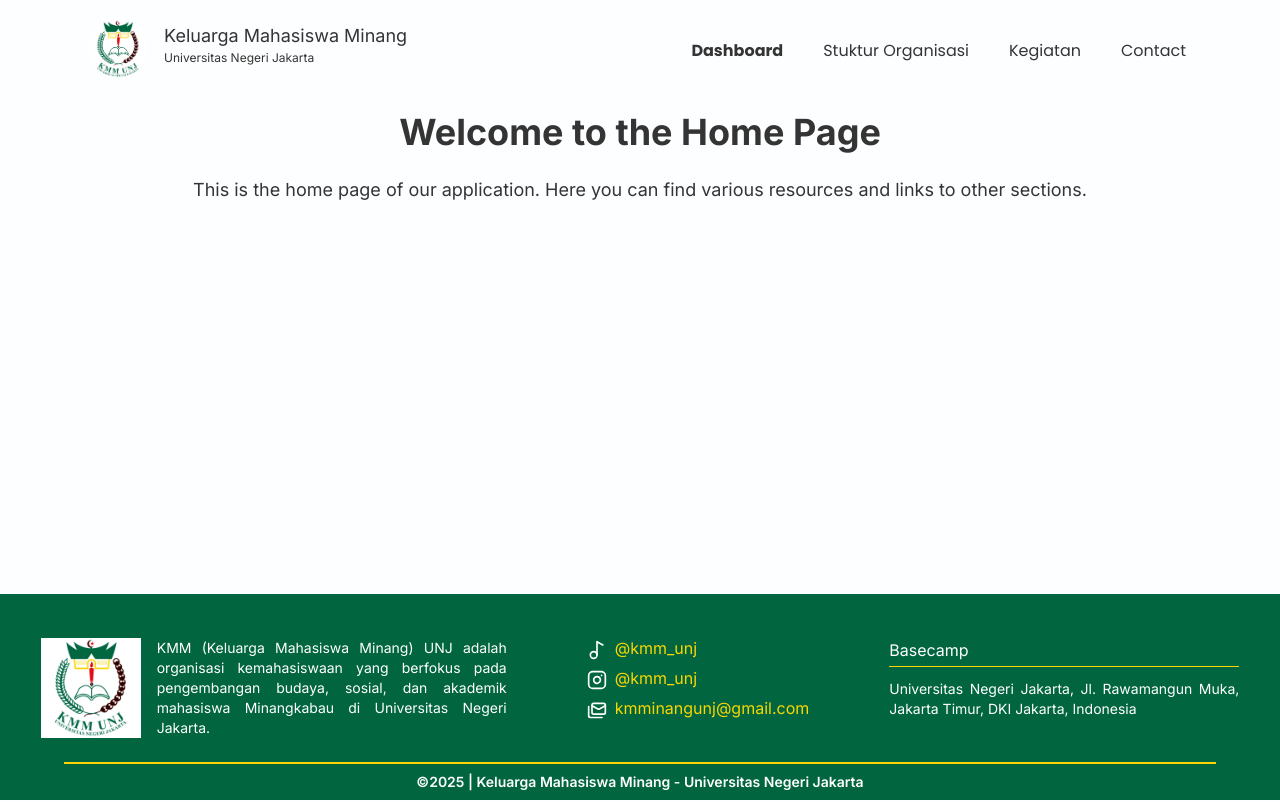
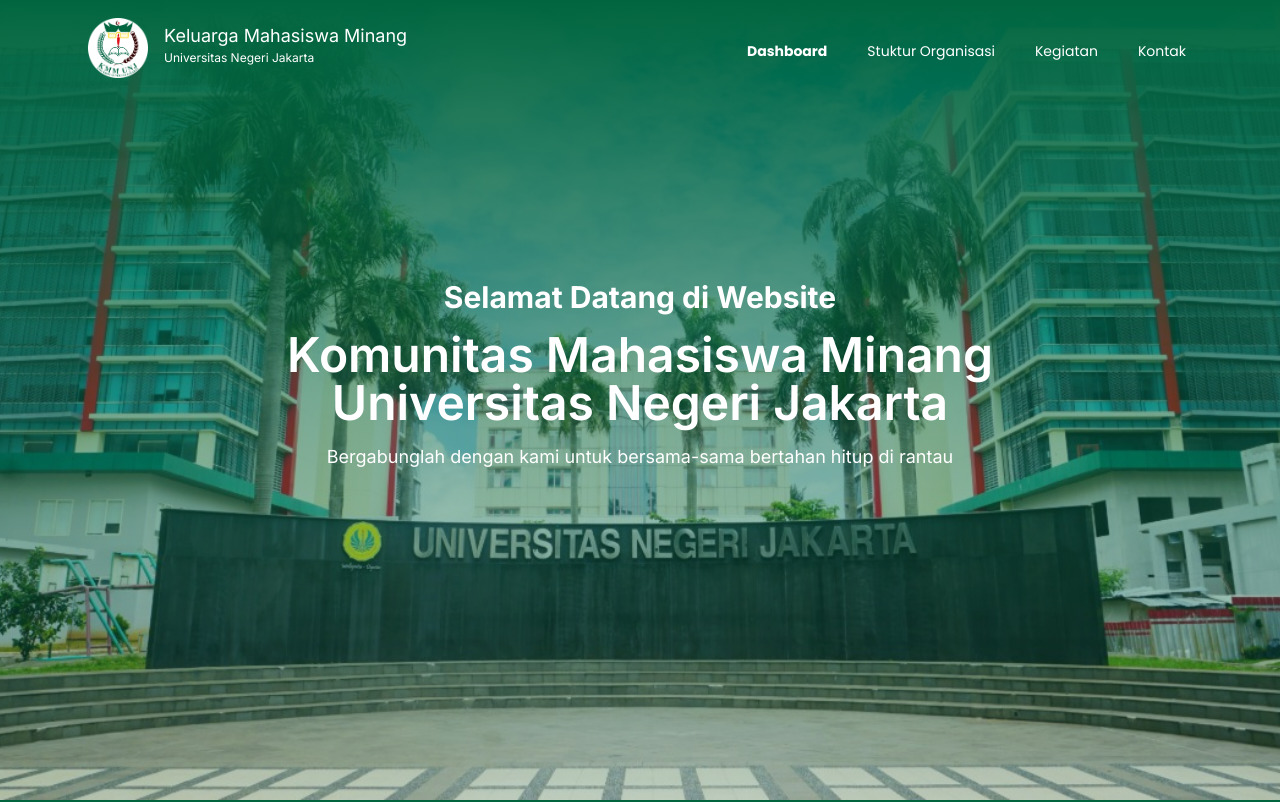
Before and after one commit to allfitra/KMM-UNJ_org-Profile, a React (Vite) app: page / in a window 1280 px wide. Shown: the top 802 px of the page. Built offline with nearby package versions, Linux system fonts and the light colour scheme.

Commit message:
Update homepage

```diff
--- a/src/assets/images/ImagesHome/index.js
+++ b/src/assets/images/ImagesHome/index.js
@@ -0,0 +1,3 @@
+import PlazaUNJ from './plaza-unj.jpg';
+
+export { PlazaUNJ };
--- a/src/components/Footer.jsx
+++ b/src/components/Footer.jsx
@@ -5,7 +5,7 @@
 
 export const Footer = () => {
   return (
-    <footer className="fixed bottom-0 left-0 z-10 w-full bg-[#01663f] text-white">
+    <footer className="bottom-0 left-0 z-10 w-full bg-[#01663f] text-white">
       <div className="flex flex-col items-center justify-center gap-5 py-6 md:flex-row md:gap-20">
         <div className="mt-5 flex flex-col items-center justify-center gap-4 text-justify md:flex-row">
           <div>
--- a/src/components/Layouts/MainLayout.jsx
+++ b/src/components/Layouts/MainLayout.jsx
@@ -3,17 +3,24 @@
 import { Footer } from '../Footer';
 import { themes } from '@/utils/theme';
 import { useTheme } from '@/utils/themeContext';
+import { useLocation } from 'react-router-dom';
 
 export const MainLayout = ({ title, children }) => {
+  const location = useLocation();
   const { theme } = useTheme();
+  const isHomePage = location.pathname === '/';
+
   return (
     <>
       <Head title={title} />
 
-      <div className="pt-10 md:pt-28" style={theme === 'dark' ? themes.dark : themes.light}>
+      <div
+        style={theme === 'dark' ? themes.dark : themes.light}
+        className={`${isHomePage ? '' : 'pb-10 pt-10 md:pb-0 md:pt-36'} `}
+      >
         <Navbar />
-        <div className="mx-auto flex min-h-[90vh] max-w-7xl flex-col overflow-hidden xl:overflow-visible">
-          <div className=" px-5 lg:px-8">{children}</div>
+        <div className="mx-auto flex min-h-[90vh] flex-col overflow-hidden xl:overflow-visible">
+          <div>{children}</div>
         </div>
         <Footer />
       </div>
--- a/src/components/Navbar.jsx
+++ b/src/components/Navbar.jsx
@@ -2,20 +2,23 @@
 import { Link, useLocation } from 'react-router-dom';
 import { themes } from '@/utils/theme';
 import { useTheme } from '@/utils/themeContext';
-import { LogoKMM, LogoKMMcircle, LogoKMMnbg } from '@/assets/Content';
+import { LogoKMMcircle } from '@/assets/Content';
 
 function classNames(...classes) {
   return classes.filter(Boolean).join(' ');
 }
 
 export const Navbar = () => {
+  const location = useLocation();
+  const isHomePage = location.pathname === '/';
+
   const { theme, changeTheme } = useTheme();
-  const location = useLocation();
+
   const [navigation, setNavigation] = useState([
     { name: 'Dashboard', href: '/' },
     { name: 'Stuktur Organisasi', href: '/organisasi' },
     { name: 'Kegiatan', href: '/kegiatan' },
-    { name: 'Contact', href: '/kontak' },
+    { name: 'Kontak', href: '/kontak' },
   ]);
 
   useEffect(() => {
@@ -53,8 +56,12 @@
   return (
     <nav
       className={classNames(
-        'container fixed top-0 z-20 hidden h-[95px] w-full max-w-none px-6 pb-6 transition duration-200 lg:block',
-        scrolled ? 'bg-[#01663f] text-white shadow-md' : 'bg-transparent'
+        'container fixed top-0 z-20 hidden h-[95px] w-full max-w-none px-6 pb-6 text-white transition duration-200 lg:block',
+        scrolled && location.pathname === '/'
+          ? 'bg-[#01663f] shadow-md'
+          : location.pathname !== '/'
+          ? 'bg-[#01663f] shadow-md'
+          : 'bg-transparent'
       )}
     >
       <div className="flex justify-center">
@@ -81,7 +88,7 @@
                     to={item.href}
                     className={classNames(
                       item.current && 'font-bold',
-                      'rounded-md px-2 py-2 font-heading text-base'
+                      'rounded-md px-2 py-2 font-heading text-sm'
                     )}
                     aria-current={item.current ? 'page' : undefined}
                   >
@@ -93,9 +100,13 @@
           </div>
         </div>
       </div>
-
-      <div className={classNames('flex justify-center', scrolled ? '' : 'hidden')}>
-        <hr className="mt-[13px] w-[90%] border-t-2 border-black" />
+      <div
+        className={classNames(
+          'flex justify-center',
+          scrolled && location.pathname === '/' ? '' : location.pathname !== '/' ? '' : 'hidden'
+        )}
+      >
+        <hr className="mt-[13px] w-[90%] border-t-2 border-[#fbd600]" />
       </div>
     </nav>
   );
--- a/src/pages/activity/index.jsx
+++ b/src/pages/activity/index.jsx
@@ -6,10 +6,10 @@
   return (
     <MainLayout title="Minang di Rantau">
       <div className="container mx-auto px-2">
-        <h1 className="mb-6 text-center text-4xl font-bold">Welcome to the Activity Page</h1>
+        <h1 className="mb-6 text-center text-4xl font-bold">Activity Page</h1>
+        <h1 className="mb-6 text-center text-4xl font-bold">Masih dalam Pembangunan</h1>
         <p className="text-center text-lg">
-          This is the activity page of our application. Here you can find various activities and
-          events related to the Minang community.
+          silahkan kembali lagi nanti untuk melihat perkembangan terbaru dari halaman ini.
         </p>
       </div>
     </MainLayout>
--- a/src/pages/contact/index.jsx
+++ b/src/pages/contact/index.jsx
@@ -7,8 +7,9 @@
     <MainLayout title="Minang di Rantau">
       <div className="container mx-auto px-2">
         <h1 className="mb-6 text-center text-4xl font-bold">Contact Us</h1>
+        <h1 className="mb-6 text-center text-4xl font-bold">Masih dalam Pembangunan</h1>
         <p className="text-center text-lg">
-          If you have any questions or need more information, feel free to reach out to us.
+          Silahkan kembali lagi nanti untuk melihat perkembangan terbaru dari halaman ini.
         </p>
       </div>
     </MainLayout>
--- a/src/pages/home/index.jsx
+++ b/src/pages/home/index.jsx
@@ -1,17 +1,37 @@
 import React from 'react';
-
 import { MainLayout } from '@/components/Layouts';
+import { PlazaUNJ } from '@/assets/images/ImagesHome'; // pastikan ini adalah URL atau `require`/`import`
 
 export const HomePage = () => {
   return (
     <MainLayout title="Minang di Rantau">
-      <div className="container mx-auto px-2">
-        <h1 className="mb-6 text-center text-4xl font-bold">Welcome to the Home Page</h1>
-        <p className="text-center text-lg">
-          This is the home page of our application. Here you can find various resources and links to
-          other sections.
-        </p>
+      <div
+        className="h-screen bg-cover bg-center"
+        style={{
+          backgroundImage: `linear-gradient(to bottom, #01663f, rgba(1,102,63,0.5), rgba(1,102,63,0.2)), url(${PlazaUNJ})`,
+        }}
+      >
+        <div className="flex min-h-screen flex-col items-center justify-center bg-opacity-60 p-10 text-center text-white ">
+          <div className="-mt-[80px] flex flex-col items-center justify-center md:-mt-[50px]">
+            <h1 className="text-base font-bold md:text-3xl">Selamat Datang di Website</h1>
+            <div className="mt-4 flex flex-col items-center">
+              <h2 className="text-xl font-semibold md:text-5xl"> Komunitas Mahasiswa Minang</h2>
+              <h2 className="text-xl font-semibold md:text-5xl"> Universitas Negeri Jakarta</h2>
+            </div>
+            <p className="mt-4 text-lg">
+              Bergabunglah dengan kami untuk bersama-sama bertahan hitup di rantau
+              <br />
+            </p>
+          </div>
+        </div>
       </div>
+      <div className="bg-[#01663f] py-24 text-white">
+        <h1 className="mb-6 text-center text-4xl font-bold">On Progress</h1>
+      </div>
+      <div className="py-24">
+        <h1 className="mb-6 text-center text-4xl font-bold">On Progress</h1>
+      </div>
+      =
     </MainLayout>
   );
 };
--- a/src/pages/organization/index.jsx
+++ b/src/pages/organization/index.jsx
@@ -6,10 +6,10 @@
   return (
     <MainLayout title="Minang di Rantau">
       <div className="container mx-auto px-2">
-        <h1 className="mb-6 text-center text-4xl font-bold">Welcome to the Organization Page</h1>
+        <h1 className="mb-6 text-center text-4xl font-bold">Organization Page</h1>
+        <h1 className="mb-6 text-center text-4xl font-bold">Masih dalam Pembangunan</h1>
         <p className="text-center text-lg">
-          This is the organization page of our application. Here you can find information about the
-          Minang community and its organizational structure.
+          Silahkan kembali lagi nanti untuk melihat perkembangan terbaru dari halaman ini.
         </p>
       </div>
     </MainLayout>
```
Also changed, not shown: src/assets/images/ImagesHome/plaza-unj.jpg (added).
